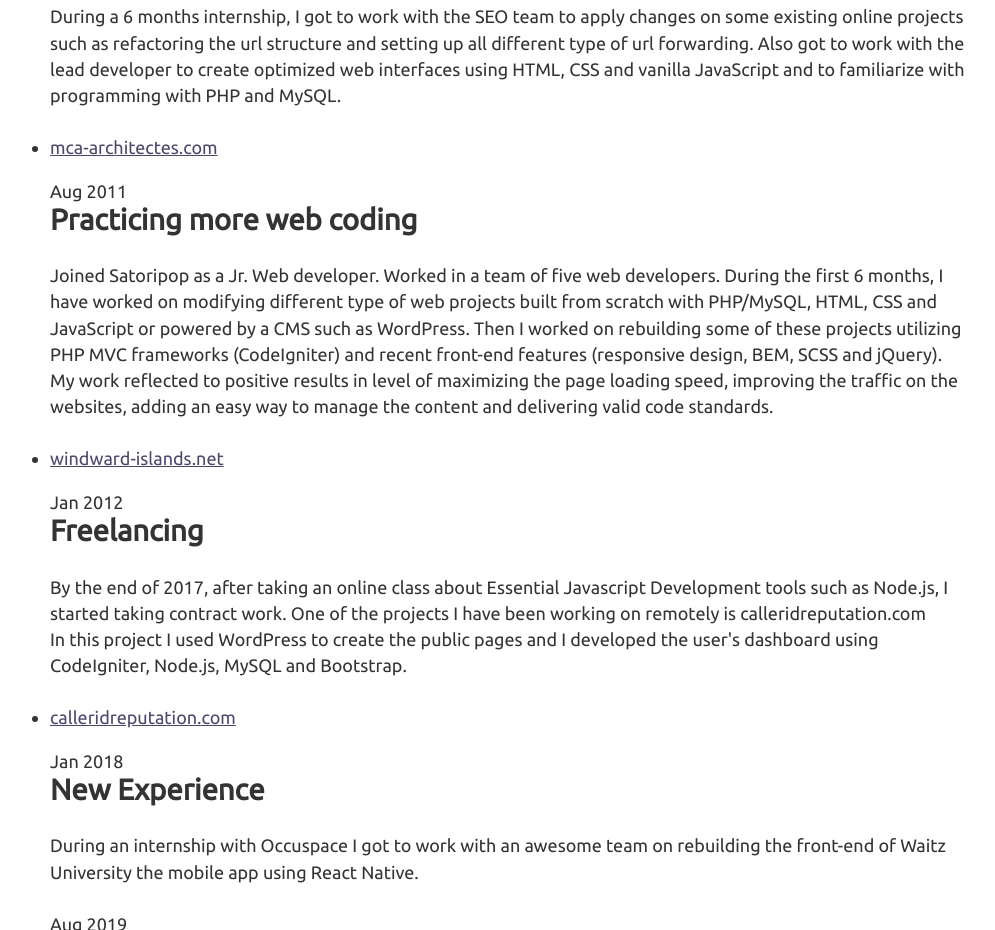
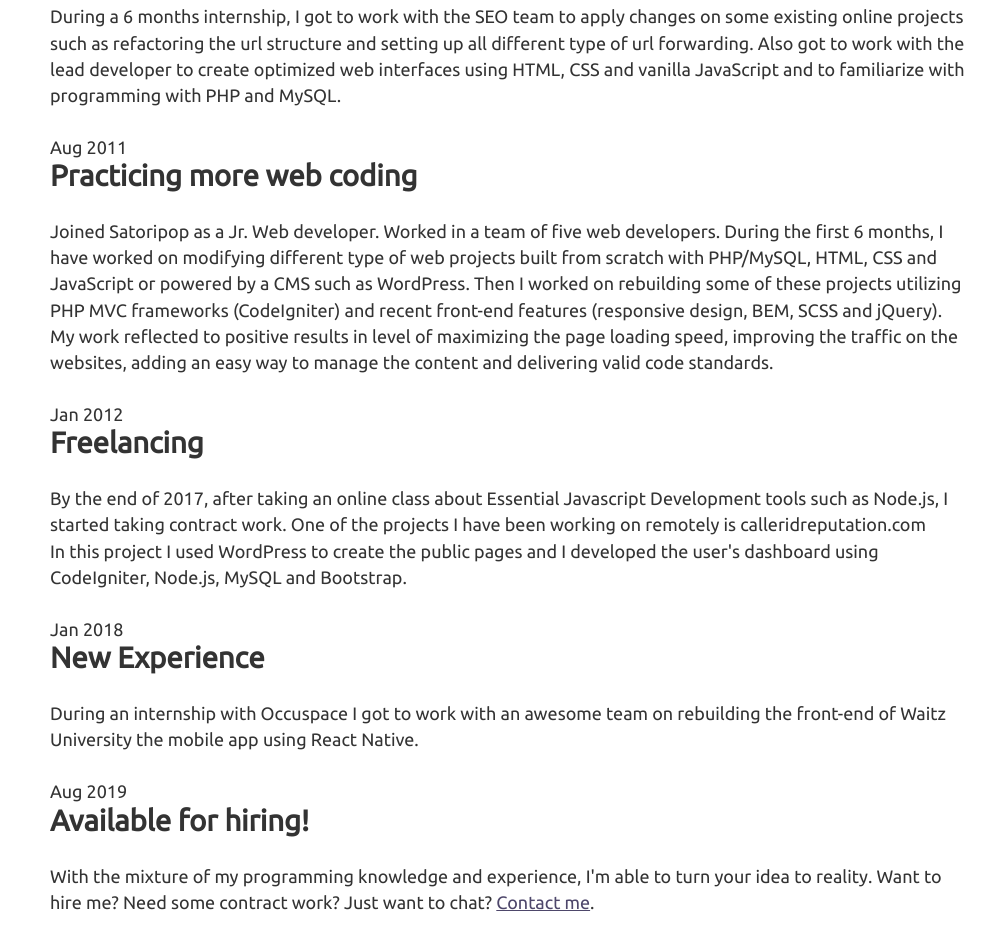
Before and after one commit to hlachaal/new-portfolio, a Gatsby site: page /about in a window 1280 px wide. Shown: the part 386-1316 px from the top of the page, without its empty margins (130-1125 px from the left). Built offline with nearby package versions, Linux system fonts and the light colour scheme; Gatsby itself is replaced by a stand-in of ours; a web font is replaced by a local one.

Commit message:
cancel links

```diff
--- a/src/pages/about.js
+++ b/src/pages/about.js
@@ -49,17 +49,6 @@ const AboutPage = () => {
               optimized web interfaces using HTML, CSS and vanilla JavaScript
               and to familiarize with programming with PHP and MySQL.
             </p>
-            <ul className={aboutStyles.contentSkills}>
-              <li>
-                <a
-                  rel="noopener noreferrer"
-                  target="_blank"
-                  href="https://www.mca-architectes.com/"
-                >
-                  mca-architectes.com
-                </a>
-              </li>
-            </ul>
             <span className={aboutStyles.cdDate}>Aug 2011</span>
           </div>
         </div>
@@ -87,17 +76,6 @@ const AboutPage = () => {
               standards.
               <br />
             </p>
-            <ul className={aboutStyles.contentSkills}>
-              <li>
-                <a
-                  rel="noopener noreferrer"
-                  target="_blank"
-                  href="http://www.windward-islands.net/"
-                >
-                  windward-islands.net
-                </a>
-              </li>
-            </ul>
             <span className={aboutStyles.cdDate}>Jan 2012</span>
           </div>
         </div>
@@ -120,17 +98,6 @@ const AboutPage = () => {
               developed the user's dashboard using CodeIgniter, Node.js, MySQL
               and Bootstrap.
             </p>
-            <ul className={aboutStyles.contentSkills}>
-              <li>
-                <a
-                  rel="noopener noreferrer"
-                  target="_blank"
-                  href="https://www.calleridreputation.com/"
-                >
-                  calleridreputation.com
-                </a>
-              </li>
-            </ul>
             <span className={aboutStyles.cdDate}>Jan 2018</span>
           </div>
         </div>
--- a/src/pages/index.js
+++ b/src/pages/index.js
@@ -27,13 +27,12 @@ const IndexPage = ({ data }) => {
         </div>
         <h2>Hi, I'm Hamdi. I'm a Software Engineer.</h2>
         <p>
-          I love all things front-end and back-end web programming. I was born
-          in Monastir and raised in Sousse, Tunisia.
+          I was born in Monastir and raised in Sousse, Tunisia.
           <br /> Four years after college, I sold everything and moved to
           California.
           <br /> <br />
           Need a developer? Want to hire me? Need some contract work? Just want
-          to chat? <Link to="/contact">Contact me</Link>
+          to chat? <Link to="/contact">Contact me</Link>.
         </p>
       </div>
       <Footer />
```
